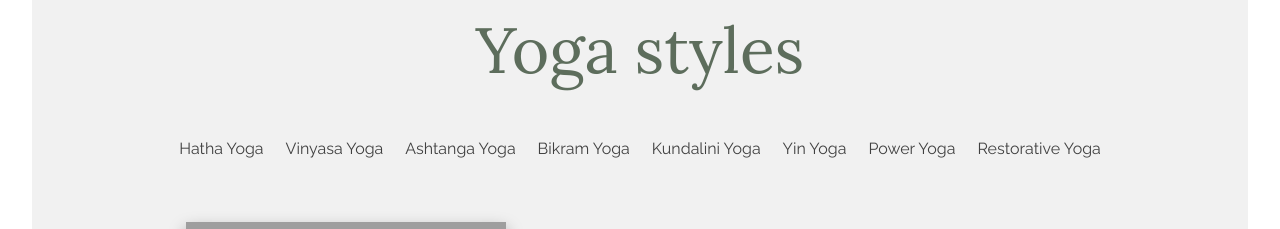
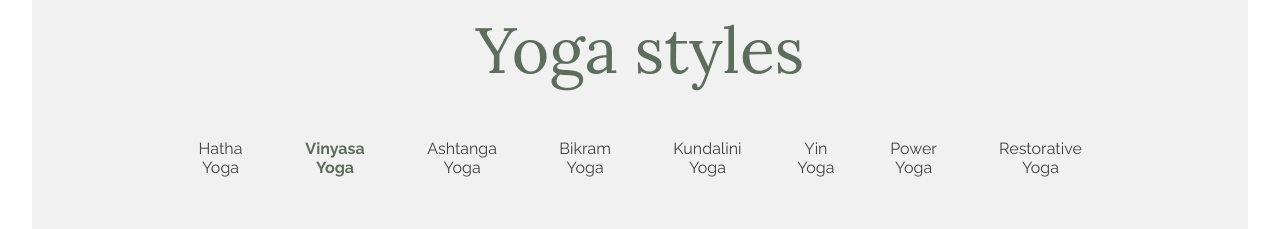
Before and after one commit to rahilevych/bodhi-balance, a React (Vite) app in the folder frontend/: page / in a window 1280 px wide. Shown: the part 1860-2089 px from the top of the page. Built offline with nearby package versions, Linux system fonts and the light colour scheme; grey boxes are pictures that could not be loaded.

Commit message:
feat: create YogaStyles section

```diff
--- a/frontend/src/components/Slider/Slider.tsx
+++ b/frontend/src/components/Slider/Slider.tsx
@@ -3,21 +3,38 @@ import React, { useEffect, useState } from 'react';
 import styles from './Slider.module.css';
 
 import SliderNav from '../SliderNavigation/SliderNav';
+import { YogaCardType } from '../../types/Types';
 
-interface Props<T> {
-  items: T[];
-  renderCard: (item: T) => React.ReactNode;
+interface Props {
+  items: YogaCardType[];
+  renderCard: (item: YogaCardType) => React.ReactNode;
+  currentCard: YogaCardType;
+  onChange: (card: YogaCardType) => void;
 }
-const Slider = <T,>({ items, renderCard }: Props<T>) => {
-  const [index, setIndex] = useState(0);
+const Slider = ({ items, renderCard, currentCard, onChange }: Props) => {
+  const [index, setIndex] = useState(
+    items.findIndex((item) => item.id === currentCard.id)
+  );
   const [progress, setProgress] = useState(0);
 
   const handleNextBtn = () => {
-    setIndex((prev) => (prev + 1) % items.length);
+    setIndex((prev) => {
+      const newIndex = (prev + 1) % items.length;
+      onChange(items[newIndex]);
+      return newIndex;
+    });
   };
   const handlePrevBtn = () => {
-    setIndex((prev) => (prev === 0 ? items.length - 1 : prev - 1));
+    setIndex((prev) => {
+      const newIndex = prev === 0 ? items.length - 1 : prev - 1;
+      onChange(items[newIndex]);
+      return newIndex;
+    });
   };
+  useEffect(() => {
+    const currentIndex = items.findIndex((item) => item.id === currentCard.id);
+    setIndex(currentIndex);
+  }, [currentCard, items]);
   useEffect(() => {
     const interval = setInterval(() => {
       handleNextBtn();
@@ -25,9 +42,13 @@ const Slider = <T,>({ items, renderCard }: Props<T>) => {
 
     return () => clearInterval(interval);
   }, [index]);
+  useEffect(() => {
+    const calculatedProgress = ((index + 1) / items.length) * 100;
+    setProgress(calculatedProgress);
+  }, [index, items.length]);
   return (
     <div className={styles.slider}>
-      {renderCard(items[index])}
+      {renderCard(currentCard)}
       <div className={styles.nav}>
         {' '}
         <SliderNav
--- a/frontend/src/components/YogaCard/YogaCard.module.css
+++ b/frontend/src/components/YogaCard/YogaCard.module.css
@@ -38,6 +38,9 @@
   margin-bottom: 0;
 }
 @media (max-width: 768px) {
+  h3 {
+    font-size: 2rem;
+  }
   .card {
     flex-direction: column-reverse;
     justify-content: center;
@@ -45,6 +48,7 @@
     gap: 2rem;
   }
   .info {
+    width: 80%;
     align-items: center;
     text-align: center;
     gap: 1rem;
--- a/frontend/src/components/YogaStyles/YogaStyles.module.css
+++ b/frontend/src/components/YogaStyles/YogaStyles.module.css
@@ -15,6 +15,46 @@
   align-items: center;
   justify-content: space-between;
   list-style-type: none;
-
+  gap: 1.5rem;
   width: 100%;
 }
+.types li {
+  cursor: pointer;
+  position: relative;
+  display: inline-block;
+  transition: all 0.5s ease-in-out;
+  text-align: center;
+}
+.types li:hover {
+  color: var(--third-color);
+  font-size: 1.1rem;
+}
+
+.types li::before {
+  content: '';
+  position: absolute;
+  bottom: 0;
+  top: 105%;
+  left: 0;
+  width: 0;
+  height: 2px;
+  background-color: var(--third-color);
+  transition: width 0.3s ease-in-out;
+}
+
+.types li:hover::before {
+  width: 100%;
+}
+
+.types li.active {
+  font-weight: 700;
+  color: var(--third-color);
+}
+@media (max-width: 768px) {
+  .yogastyles {
+    padding: 2rem 1rem;
+  }
+  .types {
+    display: none;
+  }
+}
--- a/frontend/src/components/YogaStyles/YogaStyles.tsx
+++ b/frontend/src/components/YogaStyles/YogaStyles.tsx
@@ -3,6 +3,8 @@ import YogaCard from '../YogaCard/YogaCard';
 import styles from './YogaStyles.module.css';
 
 import Slider from '../Slider/Slider';
+import { useState } from 'react';
+import { YogaCardType } from '../../types/Types';
 export const yogaStyles = [
   {
     id: 1,
@@ -102,6 +104,12 @@ export const yogaStyles = [
   },
 ];
 const YogaStyles = () => {
+  const [card, setCard] = useState<YogaCardType>(yogaStyles[0]);
+
+  const handleChangeCard = (currentCard: YogaCardType) => {
+    setCard(currentCard);
+  };
+
   return (
     <Element name='yogastyles'>
       <section className={styles.yogastyles}>
@@ -110,7 +118,12 @@ const YogaStyles = () => {
           <div className={styles.content}>
             <ul className={styles.types}>
               {yogaStyles.map((type, index) => (
-                <li key={index}>{type.title}</li>
+                <li
+                  className={card.id === type.id ? styles.active : ''}
+                  key={index}
+                  onClick={() => handleChangeCard(type)}>
+                  {type.title}
+                </li>
               ))}
             </ul>
             <div>
@@ -118,6 +131,8 @@ const YogaStyles = () => {
               <Slider
                 items={yogaStyles}
                 renderCard={(item) => <YogaCard card={item} />}
+                currentCard={card}
+                onChange={handleChangeCard}
               />
             </div>
           </div>
```
